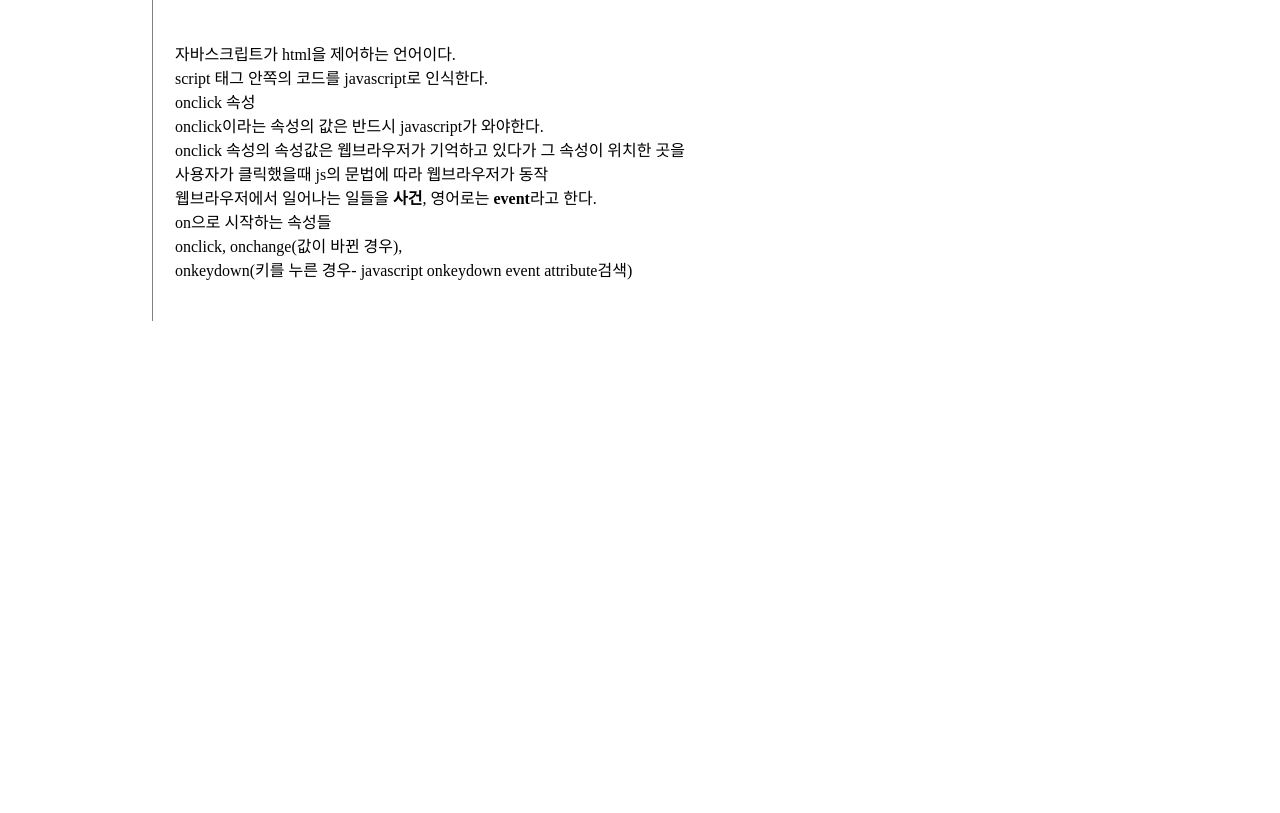
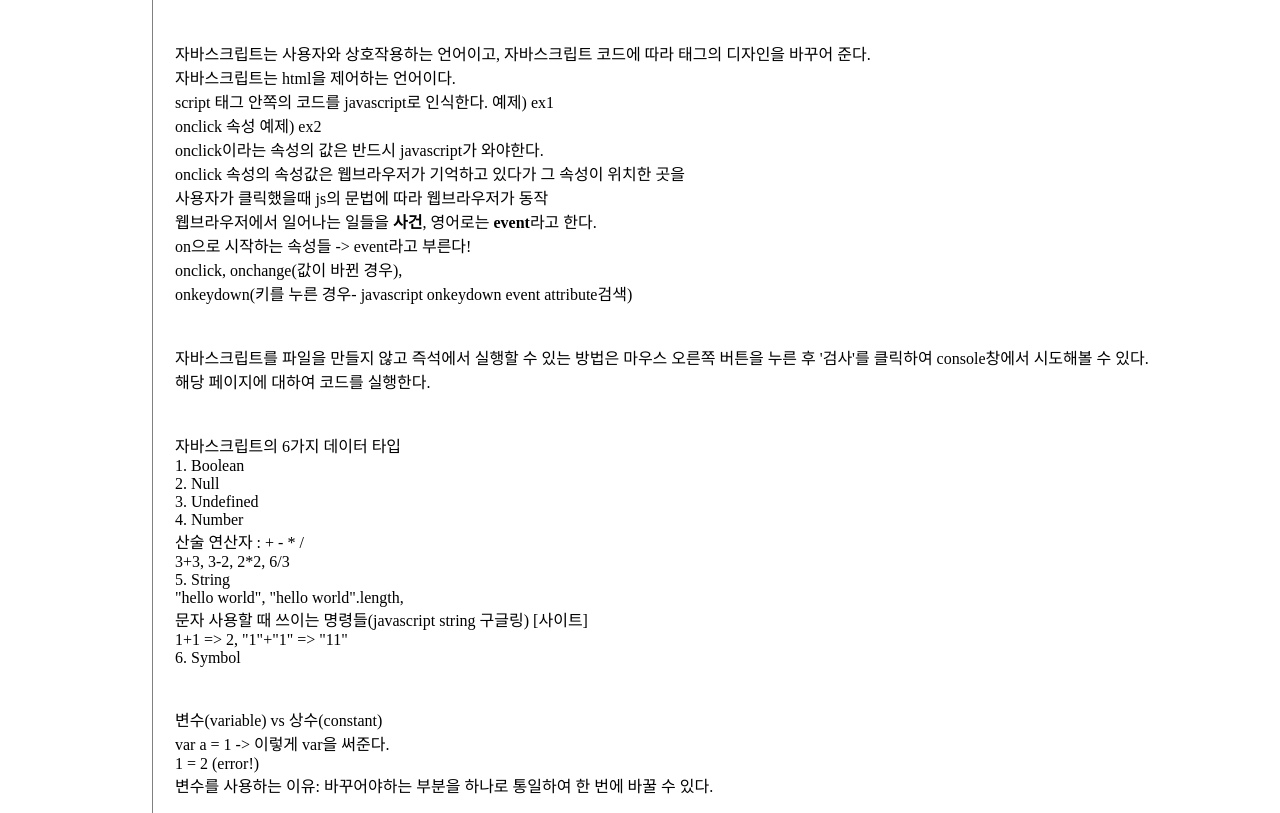
Before and after one commit to kangsj123/web-practice, a plain HTML site: page 3.html in a window 1280 px wide. Shown: the part 228-1041 px from the top of the page. Before the commit the page ends 800 px from the top, so only its background shows below. Drawn offline with Linux system fonts and the light colour scheme.

Commit message:
update javascript grammar 0713

```diff
--- a/3.html
+++ b/3.html
@@ -20,19 +20,42 @@
     </h3>
     <img src="coding.jpg" width="40%">
     <p style="margin-top:40px">
-      자바스크립트가 html을 제어하는 언어이다.<br>
-      script 태그 안쪽의 코드를 javascript로 인식한다.<br>
-      onclick 속성<br>
+      자바스크립트는 사용자와 상호작용하는 언어이고, 자바스크립트 코드에 따라 태그의 디자인을 바꾸어 준다.<br>
+      자바스크립트는 html을 제어하는 언어이다. <br>
+      script 태그 안쪽의 코드를 javascript로 인식한다.
+      예제) <a href="ex1.html">ex1</a> <br>
+      onclick 속성 예제) <a href="ex2.html">ex2</a><br>
       onclick이라는 속성의 값은 반드시 javascript가 와야한다.<br>
       onclick 속성의 속성값은 웹브라우저가 기억하고 있다가 그 속성이 위치한 곳을<br>
       사용자가 클릭했을때 js의 문법에 따라 웹브라우저가 동작<br>
       웹브라우저에서 일어나는 일들을 <strong>사건</strong>, 영어로는 <strong>event</strong>라고 한다.<br>
-      on으로 시작하는 속성들<br>
+      on으로 시작하는 속성들 -> event라고 부른다!<br>
       onclick, onchange(값이 바뀐 경우),<br>onkeydown(키를 누른 경우- javascript onkeydown event attribute검색)<br>
     </p>
     <p style="margin-top:40px">
+      자바스크립트를 파일을 만들지 않고 즉석에서 실행할 수 있는 방법은 마우스 오른쪽 버튼을 누른 후 '검사'를 클릭하여 console창에서 시도해볼 수 있다.<br>
+      해당 페이지에 대하여 코드를 실행한다.<br>
     </p>
     <p style="margin-top:40px">
+      자바스크립트의 6가지 데이터 타입<br>
+      1. Boolean<br>
+      2. Null<br>
+      3. Undefined<br>
+      4. Number<br>
+      산술 연산자 : + - * /<br>
+      3+3, 3-2, 2*2, 6/3<br>
+      5. String<br>
+      "hello world", "hello world".length, <br>
+      문자 사용할 때 쓰이는 명령들(javascript string 구글링)
+      <a href="https://developer.mozilla.org/ko/docs/Web/JavaScript/Reference/Global_Objects/String">[사이트]</a><br>
+      1+1 => 2, "1"+"1" => "11"<br>
+      6. Symbol<br>
+    </p>
+    <p style="margin-top:40px">
+      변수(variable) vs 상수(constant)<br>
+      var a = 1 -> 이렇게 var을 써준다.<br>
+      1 = 2 (error!)<br>
+      변수를 사용하는 이유: 바꾸어야하는 부분을 하나로 통일하여 한 번에 바꿀 수 있다.<br>
     </p>
   </div>
   </div>
```
Also changed, not shown: ex1.html (+1 -0 lines), ex2.html (+1 -1 lines).
